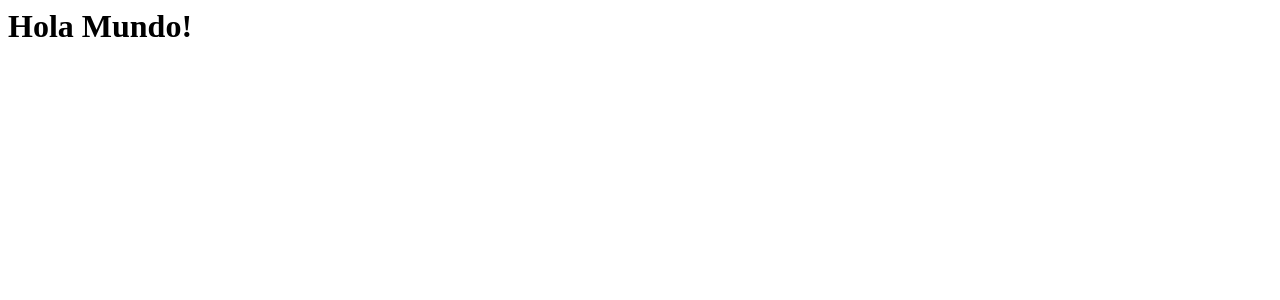
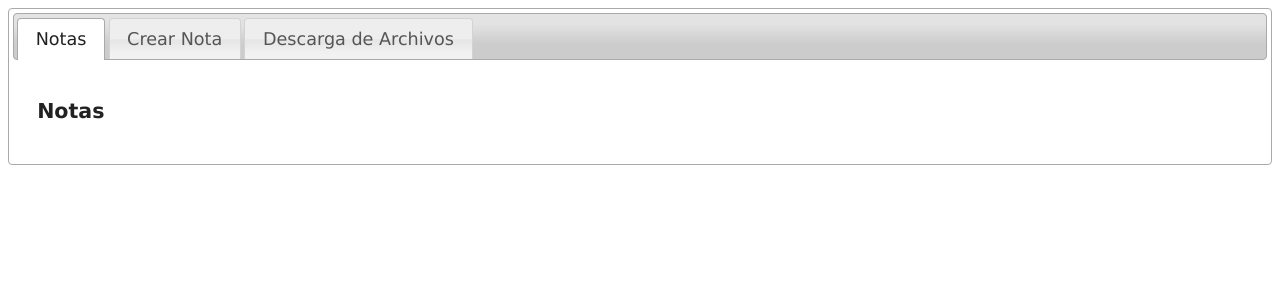
Before and after one commit to antoniosastre/Niagara, a PHP site: page / in a window 1280 px wide. Shown: the top 300 px of the page. Run offline with PHP 8.4, Linux system fonts and the light colour scheme.

Commit message:
Added tabbed structure to the body.

```diff
--- /dev/null
+++ b/body.php
@@ -0,0 +1,19 @@
+<div id="tabs">
+	<ul>
+		<li><a href="#tabs-1">Notas</a></li>
+		<li><a href="#tabs-2">Crear Nota</a></li>
+		<li><a href="#tabs-3">Descarga de Archivos</a></li>
+	</ul>
+	<div id="tabs-1">
+		<h3>Notas</h3>
+
+	</div>
+	<div id="tabs-2">
+		<h3>Crear Notas</h3>
+
+	</div>
+	<div id="tabs-3">
+		<h3>Descarga de Archivos</h3>
+
+	</div>
+</div>
--- a/head.php
+++ b/head.php
@@ -3,6 +3,14 @@
 <script src="js/jquery-ui-1.10.4.custom.min.js"></script>
 
 <script>
+	$(function() {
+
+			$( "#tabs" ).tabs();
+
+		});
+</script>
+
+<!-- <script>
 	$(function() {
 
 		$( "#accordion" ).accordion();
@@ -103,9 +111,9 @@
 			}
 		);
 	});
-	</script>
+	</script> -->
 
-	<style>
+<!--	<style>
 	body{
 		font: 62.5% "Trebuchet MS", sans-serif;
 		margin: 50px;
@@ -144,4 +152,4 @@
 	.fakewindowcontain .ui-widget-overlay {
 		position: absolute;
 	}
-	</style>
+	</style> -->
--- a/index.php
+++ b/index.php
@@ -1,7 +1,8 @@
 <html>
 	<head>
+	<?php include 'head.php' ?>
 	</head>
 	<body>
-		<h1>Hola Mundo!</h1>
+		<?php include 'body.php' ?>
 	</body>
 </html>
```
Also changed, not shown: index2.html (renamed from index.html).
